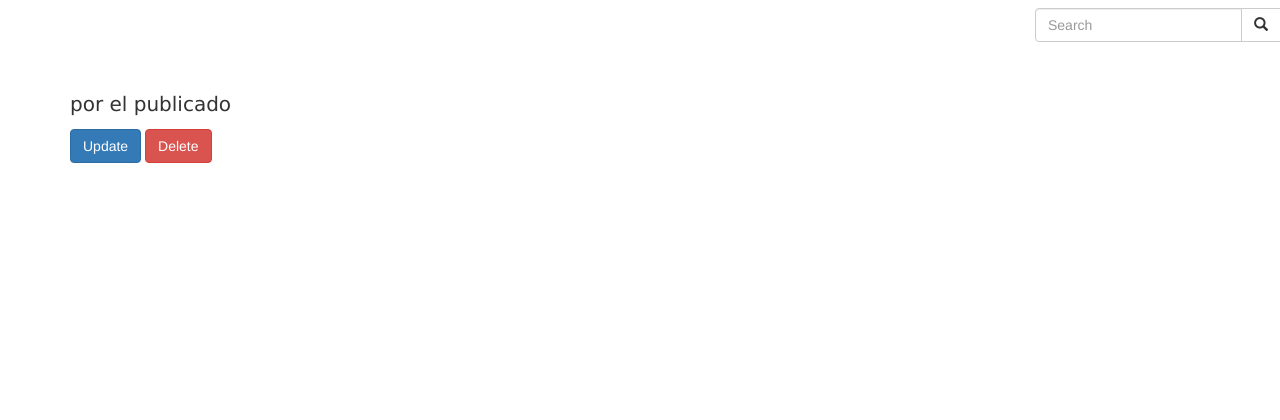
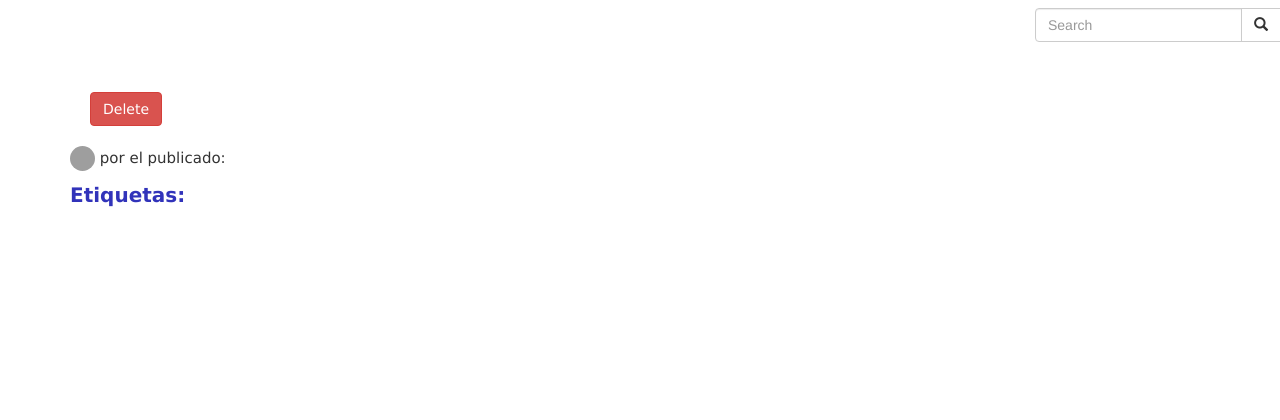
Before and after one commit to morfogatos/meneame, a Yii app: template views/entradas/view.php in a window 1280 px wide. Shown: the top 420 px of the page. Run offline with PHP 8.4 and a stand-in for Yii, Linux system fonts and the light colour scheme; the template is opened without the code that fills it, so the values that code supplies are empty; some libraries are stand-ins or nearby versions; grey boxes are pictures that could not be loaded.

Commit message:
cambios de estilo en entradas

```diff
--- a/controllers/EntradasController.php
+++ b/controllers/EntradasController.php
@@ -61,6 +61,7 @@ class EntradasController extends Controller
     /**
      * Lists all Entrada models.
      * @param Integer $categoria_id
+     * @param Integer $etiqueta_id
      * @return mixed
      */
     public function actionIndex($categoria_id = null, $etiqueta_id = null)
--- a/views/entradas/_view.php
+++ b/views/entradas/_view.php
@@ -8,8 +8,8 @@ use yii\helpers\Url;
     <h2 class="title">
     <?= Html::a(Html::encode($model->titulo), $model->url, ['titulo' => $model->titulo]) ?>
     </h2>
-    <p>por <?= Html::a(Html::encode($model->usuario->username), Url::to(['user/' . Yii::$app->user->id])) ?> el <?= Yii::$app->formatter->asDate($model->created_at) ?>
-    publicado <?= Yii::$app->formatter->asRelativeTime($model->created_at) ?> </p>
+    <p><?= Html::img($model->usuario->getAvatar(), ['width' => 25, 'height' => 25, 'class' => 'img-circle']) ?> por <?= Html::a(Html::encode($model->usuario->username), Url::to(['user/' . Yii::$app->user->id])) ?> el <?= Yii::$app->formatter->asDate($model->created_at) ?>
+    publicado: <?= Yii::$app->formatter->asRelativeTime($model->created_at) ?> </p>
     <p><?= Html::encode($model->texto) ?></p>
 
     <?= Html::a(Html::encode($model->getComentarios() . ' comentarios'), Url::to(['entradas/view', 'id' => $model->id])) ?>
--- a/views/entradas/view.php
+++ b/views/entradas/view.php
@@ -15,27 +15,40 @@ $this->params['breadcrumbs'][] = $this->title;
     <article class="entrada" data-key="<?= $model->id; ?>"style="font-size: 20px; font-family: Verdana;" >
         <h2 class="title" >
         <?= Html::a(Html::encode($model->titulo), $model->url, ['titulo' => $model->titulo]) ?>
+        <?php if (Yii::$app->user->identity->isAdmin) : ?>
+        <div class="botones">
+            <?= Html::a('Update', ['update', 'id' => $model->id], ['class' => 'btn btn-primary']) ?>
+            <?= Html::a('Delete', ['delete', 'id' => $model->id], [
+                'class' => 'btn btn-danger',
+                'data' => [
+                    'confirm' => 'Are you sure you want to delete this item?',
+                    'method' => 'post',
+                ],
+            ]) ?>
+        </div>
+        <?php elseif ($model->usuario->id == Yii::$app->user->id) : ?>
+        <p class="botones">
+            <?= Html::a('Delete', ['delete', 'id' => $model->id], [
+                'class' => 'btn btn-danger',
+                'data' => [
+                    'confirm' => 'Are you sure you want to delete this item?',
+                    'method' => 'post',
+                ],
+            ]) ?>
+        </p>
+        <?php endif ?>
         </h2>
-        <p>por <?= Html::a(Html::encode($model->usuario->username), Url::to(['user/' . Yii::$app->user->id])) ?> el <?= Yii::$app->formatter->asDate($model->created_at) ?>
-        publicado <?= Yii::$app->formatter->asRelativeTime($model->created_at) ?> </p>
+        <p><?= Html::img($model->usuario->getAvatar(), ['width' => 25, 'height' => 25, 'class' => 'img-circle']) ?> por <?= Html::a(Html::encode($model->usuario->username), Url::to(['user/' . Yii::$app->user->id])) ?> el <?= Yii::$app->formatter->asDate($model->created_at) ?>
+        publicado: <?= Yii::$app->formatter->asRelativeTime($model->created_at) ?> </p>
         <p><?= Html::encode($model->texto) ?></p>
+        <span>Etiquetas: </span>
         <?php foreach ($model->etiquetas as $etiqueta) : ?>
             <?= Html::a(Html::encode($etiqueta->nombre), Url::to(['/entrada/etiqueta/' . $etiqueta->id])) ?>
         <?php endforeach ?>
 
     </article>
 
-    <?php if ($model->usuario->id == Yii::$app->user->id) : ?>
-    <p>
-        <?= Html::a('Update', ['update', 'id' => $model->id], ['class' => 'btn btn-primary']) ?>
-        <?= Html::a('Delete', ['delete', 'id' => $model->id], [
-            'class' => 'btn btn-danger',
-            'data' => [
-                'confirm' => 'Are you sure you want to delete this item?',
-                'method' => 'post',
-            ],
-        ]) ?>
-    </p> <?php endif ?>
+
 
     <?php echo \yii2mod\comments\widgets\Comment::widget([
         'model' => $model,
--- a/views/layouts/main.php
+++ b/views/layouts/main.php
@@ -28,7 +28,7 @@ AppAsset::register($this);
 <div class="wrap">
     <?php
     NavBar::begin([
-        'brandLabel' => 'Menéame',
+        'brandLabel' => 'Menéame Doñana',
         'brandUrl' => Yii::$app->homeUrl,
         'brandOptions' => [
             'class' => 'blancoBrand'
--- a/web/css/estilos.css
+++ b/web/css/estilos.css
@@ -158,3 +158,29 @@
 .item {
     padding-bottom: 20px;
 }
+
+.botones {
+    margin-left: 20px;
+    display: inline-block;
+}
+
+.title > a {
+    color: black;
+}
+
+.entrada > p:first-of-type {
+    font-size: 15px;
+}
+
+.entrada span {
+    font-weight: bold;
+    color: #3133BA;
+}
+
+.entrada > a:nth-child(n+6)::before {
+    content: ", ";
+}
+
+.entrada > a:last-child::after {
+    content: "";
+}
```
Also changed, not shown: views/entradas/index.php (+3 -6 lines).
